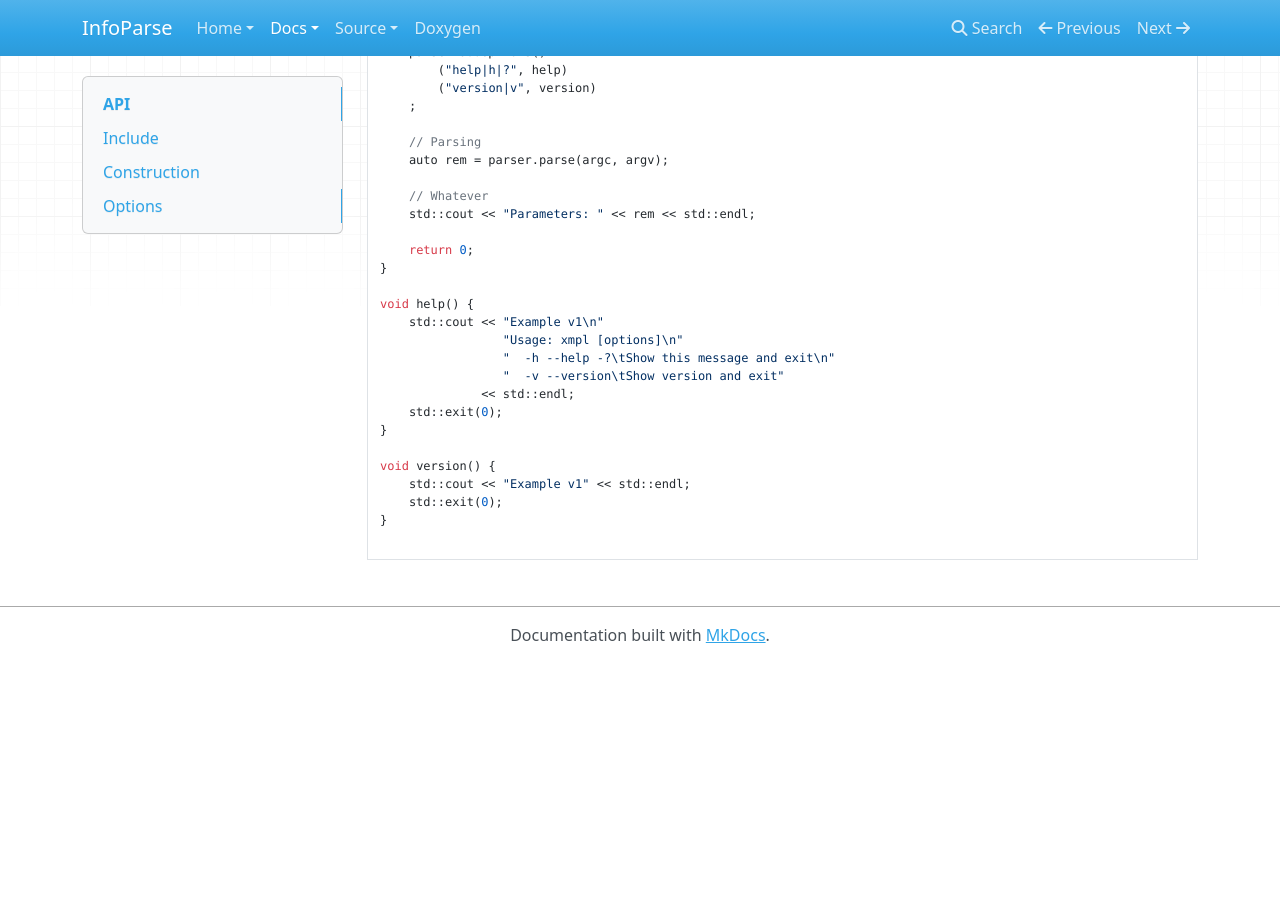
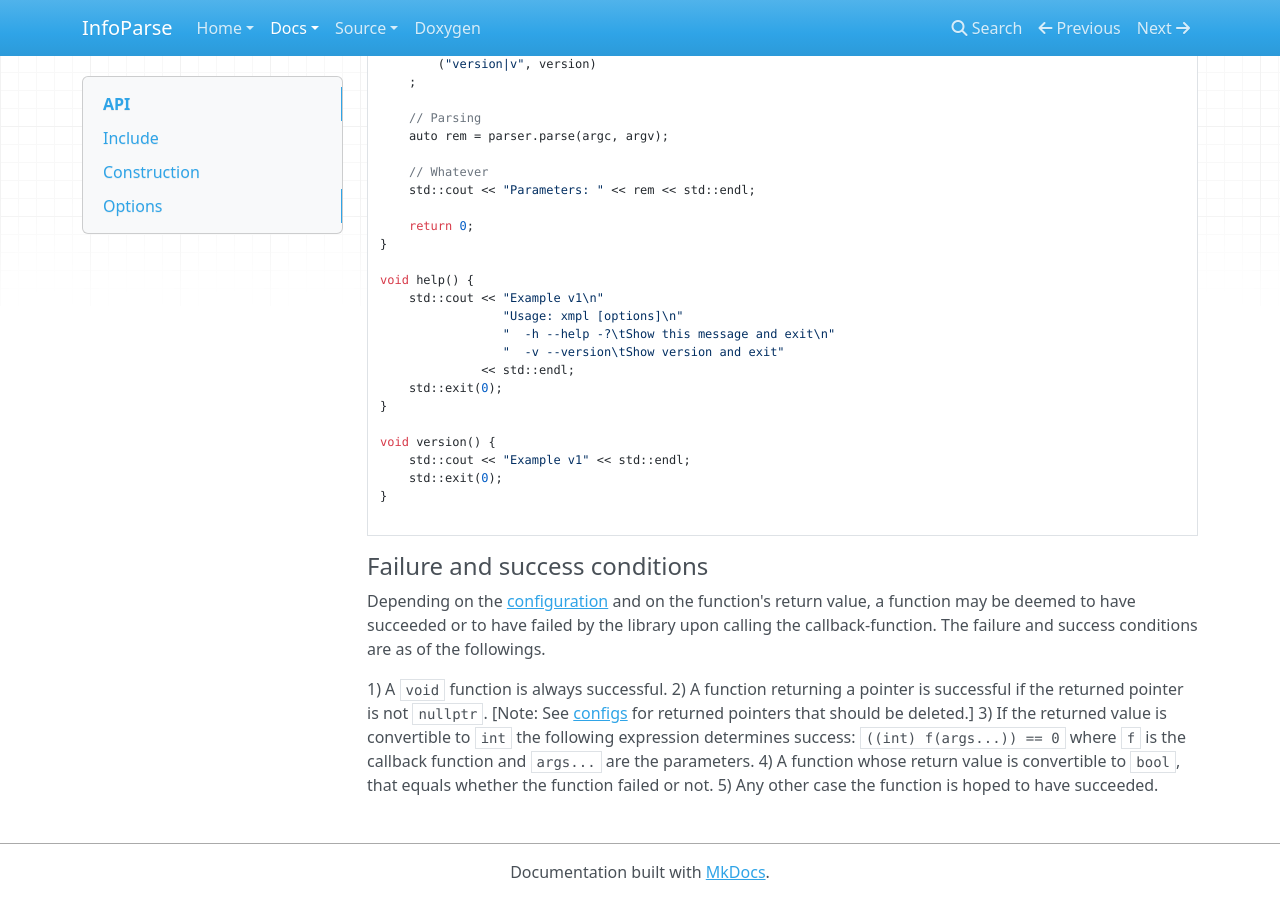
Before and after one commit to bodand/infoparse, an MkDocs documentation site: the page built from dox_site/api.md, in a window 1280 px wide and 900 px high, scrolled down 1850 px. Built offline with MkDocs 1.6.1, drawn with Linux system fonts in a browser that asks for light colours; nearby versions of some CDN libraries; before the commit the page ends 2513 px from its top, so only the background shows below that; some of the changed text lies outside the part shown.

Commit message:
Yippee! Version 1.5.0  - Updated docs w/ {the amazingly limited configurability,                     callback failure detection,                     api changes}  - Configuration created slightly TODO Moar  - Function callbacks throw exception (unless config'd not to),    if function takes more that 2 arguments  - addOption now only returns reference instead of pointer  - AND the great feature until which I said not to release `1.5`:    Lambda as callback functions, while of course function ptr still work
Signed-off-by: bodand <bodand@pm.me>

````diff
--- a/conanfile.py
+++ b/conanfile.py
@@ -3,7 +3,7 @@ from conans import ConanFile, CMake
 
 class InfoparseConan(ConanFile):
     name = "InfoParse"
-    version = "1.4.3"
+    version = "1.5.0"
     license = "BSD 3-Clause"
     author = "bodand bodand@pm.me"
     url = "https://github.com/isbodand/"
--- a/dox_site/api.md
+++ b/dox_site/api.md
@@ -39,18 +39,17 @@ parser.addOption("amazingly-great-option-name", &i);
 bool silent = false;
 bool chain = false;
 parser.addOption("silent|quiet|s|q", &silent)
-    ->addOption("calls-can-be-chained", &wget);
+    .addOption("calls-can-be-chained", &wget);
 ```
 
 This method adds options one-by-one as the above example presents.
 `addOption` takes a `OptionString` (which is implicitly constructed from
 `std::string`s or string literals, mind you) which parses the input string
 into the names of the parameters, by splitting the string on the pipes
-`'|'`. Also note that `addOption` returns a pointer to the
+`'|'`. Also note that `addOption` returns a reference to the
 `IP::OptionsParser` which you called it from, so as shown on the second
-and third call they can be chain called. Note this is the original and
-was the only behavior until `1.3.x`, however plans are to only return
-a const reference in some future version, when is not yet specified.
+and third call they can be chain called. \[Note: Up to and including
+`1.4.x` the return value was a pointer to the parser object.]
 
 ### Multiple
 
@@ -132,3 +131,22 @@ void version() {
 }
 
 ```
+
+#### Failure and success conditions
+
+Depending on the [configuration](/infoparsed/config) and on the
+function's return value, a function may be deemed to have succeeded or
+to have failed by the library upon calling the callback-function.
+The failure and success conditions are as of the followings.
+
+ 1) A `void` function is always successful.
+ 2) A function returning a pointer is successful if the returned
+     pointer is not `nullptr`. \[Note: See
+     [configs](/infoparsed/config#info_delete_return_value_of_callback)
+     for returned pointers that should be deleted.]
+ 3) If the returned value is convertible to `int` the following
+    expression determines success: `((int) f(args...)) == 0` where
+    `f` is the callback function and `args...` are the parameters.
+ 4) A function whose return value is convertible to `bool`, that equals
+    whether the function failed or not.
+ 5) Any other case the function is hoped to have succeeded.
--- a/mkdocs.yml
+++ b/mkdocs.yml
@@ -11,6 +11,7 @@ nav:
   - Docs:
       - API: api.md
       - Parsing rules: parsing.md
+      - Config: conf.md
   - Source:
       - Conventions: convention.md
       - 'Build it yourself': build.md
````
Also changed, not shown: CMakeLists.txt (+10 -5 lines), dox_site/conf.md (added, +32 -0 lines), 10 other files.
